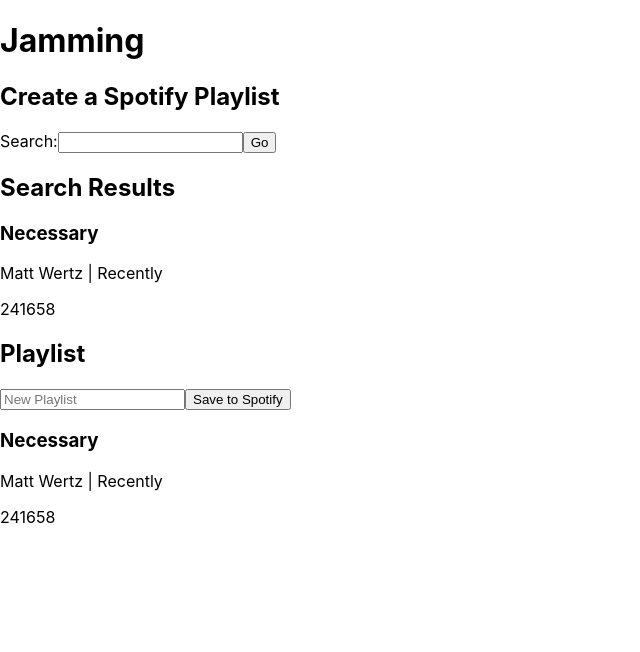
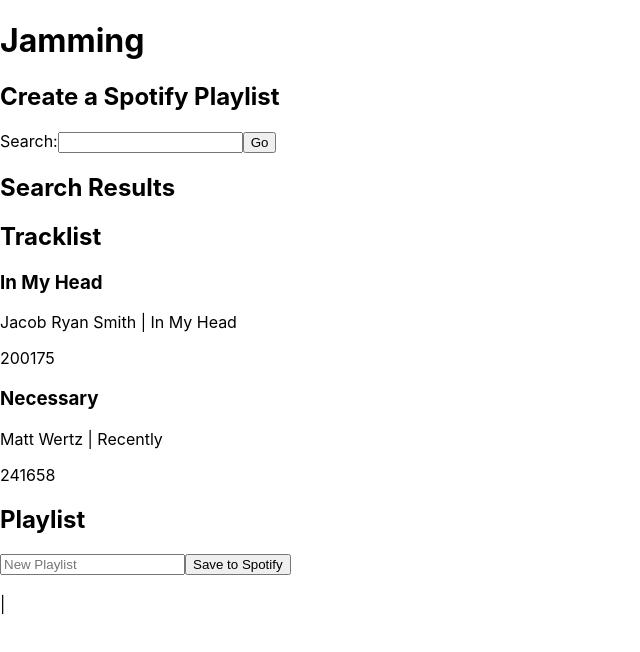
Before and after one commit to kjohnson-webdev/jamming, a React (Create React App) app: page / in a window 1280 px wide. Shown: the top 652 px of the page, without its empty margins (0-640 px from the left). Built offline with nearby package versions, Linux system fonts and the light colour scheme.

Commit message:
feat[Tracklist/Track]: add props & .map track arr.
- Add props to Track and Tracklist to pass down data
- Add .map() method in Tracklist to render all tracks results
- Update Track.test to use props

```diff
--- a/src/search_results/SearchResults.js
+++ b/src/search_results/SearchResults.js
@@ -1,12 +1,12 @@
 import React from 'react';
-import Track from '../track/Track';
+import Tracklist from '../tracklist/Tracklist';
 
 function SearchResults(props) {
     return (
         <div>
             <h2>Search Results</h2>
             <div className="resultsTracklist">
-                <Track />
+                <Tracklist />
             </div>
         </div>
 
--- a/src/track/Track.js
+++ b/src/track/Track.js
@@ -1,13 +1,11 @@
 import React from 'react';
-import mockTracks from '../SpotifyUtility';
 
-function Track(props) {
-    const track = mockTracks[1];
+function Track({ name, artist, album, duration }) {
     return (
         <div>
-            <h3>{track.name}</h3>
-            <p><span>{track.artists[0].name}</span> | <span>{track.album.name}</span></p>
-            <p>{track.duration_ms}</p>
+            <h3>{name}</h3>
+            <p><span>{artist}</span> | <span>{album}</span></p>
+            <p>{duration}</p>
         </div>
     );
 };
--- a/src/tracklist/Tracklist.js
+++ b/src/tracklist/Tracklist.js
@@ -3,13 +3,21 @@
 import mockTracks from '../SpotifyUtility';
 
 function Tracklist() {
-    return(
+    const tracks = mockTracks;
+    return (
         <div>
             <h2>Tracklist</h2>
-            <Track />
+            {mockTracks.map((track) => (
+                <Track
+                    key={track.id}
+                    name={track.name}
+                    artist={track.artists[0].name}
+                    album={track.album.name}
+                    duration={track.duration_ms}
+                />
+            ))}
         </div>
-
-    );
-};
+    )
+}
 
 export default Tracklist;
```
Also changed, not shown: 2 other files (tests, documents, lock files or other folders).
